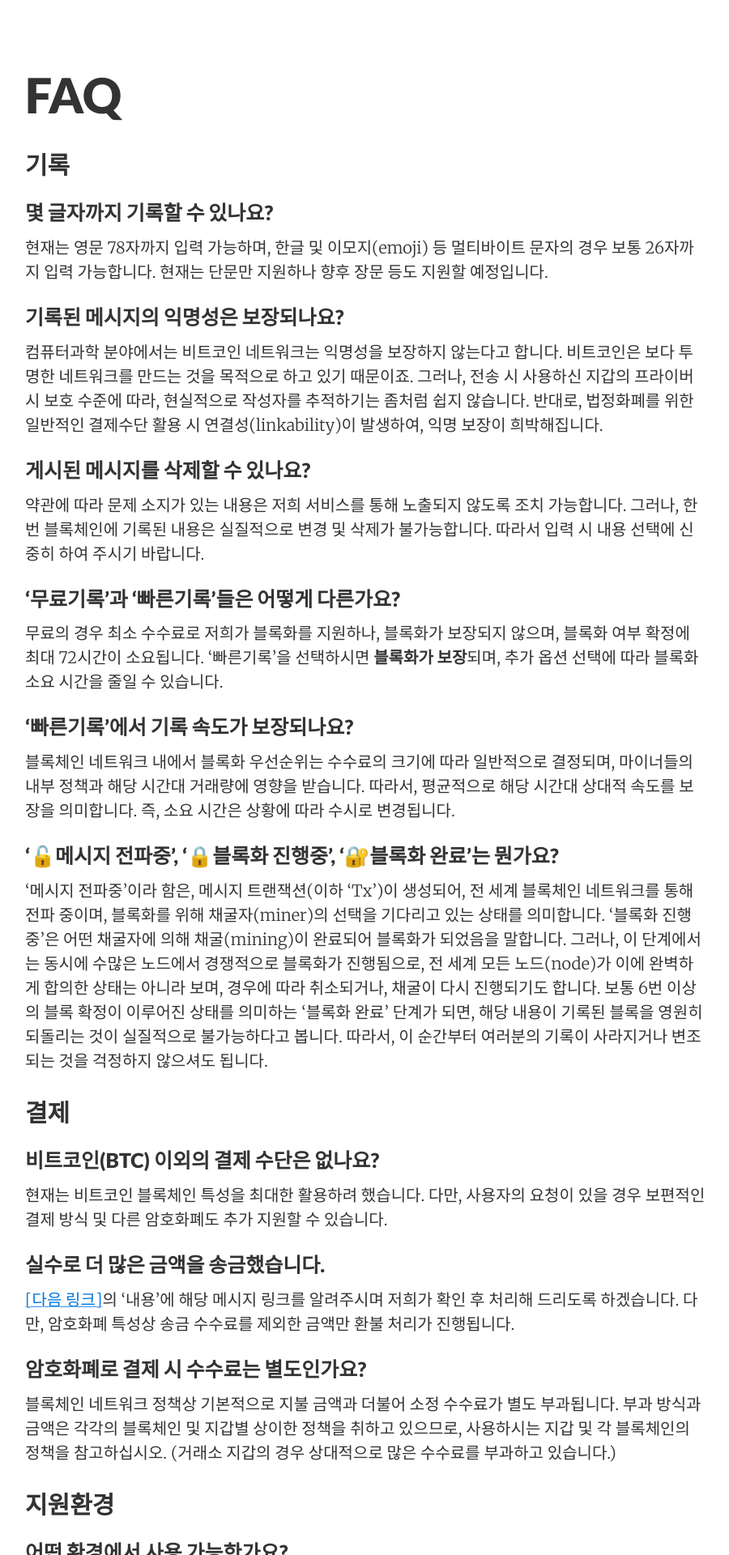
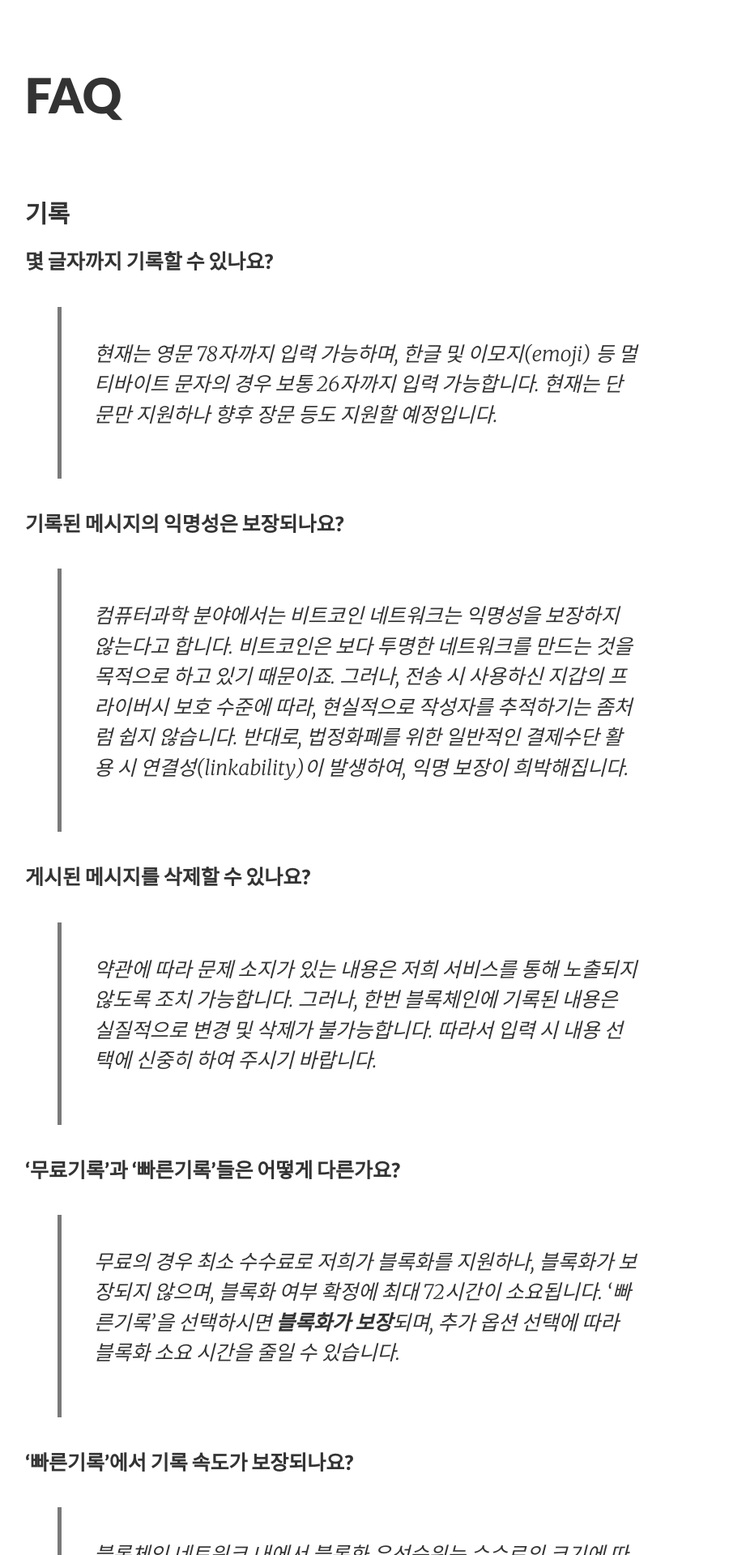
Before and after one commit to foreverit/foreverit.github.io, a Jekyll site: the page built from faq.md, in a window 1280 px wide. Shown: the top 1920 px of the page at 81% size, without its empty margins (189-1089 px from the left). Built offline with Jekyll 4.4.1, drawn with Linux system fonts in a browser that asks for light colours.

Commit message:
Update faq.md

```diff
--- a/faq.md
+++ b/faq.md
@@ -6,58 +6,60 @@ summary:    포에버잇의 자주 묻는 질문을 정리했습니다.
 categories:
 ---
 # FAQ
-
+<br>
 ## 기록
 
 ### 몇 글자까지 기록할 수 있나요?
 
-현재는 영문 78자까지 입력 가능하며, 한글 및 이모지\(emoji\) 등 멀티바이트 문자의 경우 보통 26자까지 입력 가능합니다. 현재는 단문만 지원하나 향후 장문 등도 지원할 예정입니다.
+> 현재는 영문 78자까지 입력 가능하며, 한글 및 이모지\(emoji\) 등 멀티바이트 문자의 경우 보통 26자까지 입력 가능합니다. 현재는 단문만 지원하나 향후 장문 등도 지원할 예정입니다.
 
 ### 기록된 메시지의 익명성은 보장되나요?
 
-컴퓨터과학 분야에서는 비트코인 네트워크는 익명성을 보장하지 않는다고 합니다. 비트코인은 보다 투명한 네트워크를 만드는 것을 목적으로 하고 있기 때문이죠. 그러나, 전송 시 사용하신 지갑의 프라이버시 보호 수준에 따라, 현실적으로 작성자를 추적하기는 좀처럼 쉽지 않습니다. 반대로, 법정화폐를 위한 일반적인 결제수단 활용 시 연결성\(linkability\)이 발생하여, 익명 보장이 희박해집니다.
+> 컴퓨터과학 분야에서는 비트코인 네트워크는 익명성을 보장하지 않는다고 합니다. 비트코인은 보다 투명한 네트워크를 만드는 것을 목적으로 하고 있기 때문이죠. 그러나, 전송 시 사용하신 지갑의 프라이버시 보호 수준에 따라, 현실적으로 작성자를 추적하기는 좀처럼 쉽지 않습니다. 반대로, 법정화폐를 위한 일반적인 결제수단 활용 시 연결성\(linkability\)이 발생하여, 익명 보장이 희박해집니다.
 
 ### 게시된 메시지를 삭제할 수 있나요?
 
-약관에 따라 문제 소지가 있는 내용은 저희 서비스를 통해 노출되지 않도록 조치 가능합니다. 그러나, 한번 블록체인에 기록된 내용은 실질적으로 변경 및 삭제가 불가능합니다. 따라서 입력 시 내용 선택에 신중히 하여 주시기 바랍니다.
+> 약관에 따라 문제 소지가 있는 내용은 저희 서비스를 통해 노출되지 않도록 조치 가능합니다. 그러나, 한번 블록체인에 기록된 내용은 실질적으로 변경 및 삭제가 불가능합니다. 따라서 입력 시 내용 선택에 신중히 하여 주시기 바랍니다.
 
 ### ‘무료기록’과 ‘빠른기록’들은 어떻게 다른가요?
 
-무료의 경우 최소 수수료로 저희가 블록화를 지원하나, 블록화가 보장되지 않으며, 블록화 여부 확정에 최대 72시간이 소요됩니다. ‘빠른기록’을 선택하시면 **블록화가 보장**되며, 추가 옵션 선택에 따라 블록화 소요 시간을 줄일 수 있습니다.
+> 무료의 경우 최소 수수료로 저희가 블록화를 지원하나, 블록화가 보장되지 않으며, 블록화 여부 확정에 최대 72시간이 소요됩니다. ‘빠른기록’을 선택하시면 **블록화가 보장**되며, 추가 옵션 선택에 따라 블록화 소요 시간을 줄일 수 있습니다.
 
 ### ‘빠른기록’에서 기록 속도가 보장되나요?
 
-블록체인 네트워크 내에서 블록화 우선순위는 수수료의 크기에 따라 일반적으로 결정되며, 마이너들의 내부 정책과 해당 시간대 거래량에 영향을 받습니다. 따라서, 평균적으로 해당 시간대 상대적 속도를 보장을 의미합니다. 즉, 소요 시간은 상황에 따라 수시로 변경됩니다.
+> 블록체인 네트워크 내에서 블록화 우선순위는 수수료의 크기에 따라 일반적으로 결정되며, 마이너들의 내부 정책과 해당 시간대 거래량에 영향을 받습니다. 따라서, 평균적으로 해당 시간대 상대적 속도를 보장을 의미합니다. 즉, 소요 시간은 상황에 따라 수시로 변경됩니다.
 
 ### '🔓메시지 전파중', '🔒블록화 진행중', '🔐블록화 완료'는 뭔가요?
 <!--
 ### ‘mempool에만 존재’, ‘mining 시작’, ‘6 confirmed 이상’ 은 뭔가요?
 -->
 
-'메시지 전파중'이라 함은, 메시지 트랜잭션\(이하 ‘Tx’\)이 생성되어, 전 세계 블록체인 네트워크를 통해 전파 중이며, 블록화를 위해 채굴자\(miner\)의 선택을 기다리고 있는 상태를 의미합니다. '블록화 진행중'은 어떤 채굴자에 의해 채굴\(mining\)이 완료되어 블록화가 되었음을 말합니다. 그러나, 이 단계에서는 동시에 수많은 노드에서 경쟁적으로 블록화가 진행됨으로, 전 세계 모든 노드\(node\)가 이에 완벽하게 합의한 상태는 아니라 보며, 경우에 따라 취소되거나, 채굴이 다시 진행되기도 합니다. 보통 6번 이상의 블록 확정이 이루어진 상태를 의미하는 '블록화 완료' 단계가 되면, 해당 내용이 기록된 블록을 영원히 되돌리는 것이 실질적으로 불가능하다고 봅니다. 따라서, 이 순간부터 여러분의 기록이 사라지거나 변조되는 것을 걱정하지 않으셔도 됩니다.
+> '메시지 전파중'이라 함은, 메시지 트랜잭션\(이하 ‘Tx’\)이 생성되어, 전 세계 블록체인 네트워크를 통해 전파 중이며, 블록화를 위해 채굴자\(miner\)의 선택을 기다리고 있는 상태를 의미합니다. '블록화 진행중'은 어떤 채굴자에 의해 채굴\(mining\)이 완료되어 블록화가 되었음을 말합니다. 그러나, 이 단계에서는 동시에 수많은 노드에서 경쟁적으로 블록화가 진행됨으로, 전 세계 모든 노드\(node\)가 이에 완벽하게 합의한 상태는 아니라 보며, 경우에 따라 취소되거나, 채굴이 다시 진행되기도 합니다. 보통 6번 이상의 블록 확정이 이루어진 상태를 의미하는 '블록화 완료' 단계가 되면, 해당 내용이 기록된 블록을 영원히 되돌리는 것이 실질적으로 불가능하다고 봅니다. 따라서, 이 순간부터 여러분의 기록이 사라지거나 변조되는 것을 걱정하지 않으셔도 됩니다.
 <!--
 메시지 트랜잭션\(이하 ‘Tx’\)이 생성되면, 블록체인 네트워크를 통해 전파가 시작되며, 우선 전세계의 블록체인 노드의 mempool\(Memory Pool\)이라는 저장소에서 대기를 하게 되며, 블록화되기 위해 마이너들의 선택을 기다리게 됩니다. 마이너들에 의해서 마이닝이 완료되면, 블록화가 되었다는 것을 의미합니다. 그러나, 이 단계에서는 동시에 수 많은 노드에서 경쟁적으로 블록화 작업이 이루어지는 관계로, 완벽하게 모든 노드가 이에 합의한 상태는 아니라 보며, 경우에 따라서는 취소가 되거나, 재마이닝이 되기도 합니다. 그러나, 그러한 과정이 지속적으로 진행되어, 보통 ‘6+ confirmed’이 이루어졌을 경우에는, 해당 내용이 기록된 블록은 영원히 되돌리는 것이 실질적으로 불가능하다고 봅니다. 따라서, 이 순간부터는 여러분의 기록이 사라지거나 변조되는 것을 걱정하지 않으셔도 됩니다.
 -->
 
+<br>
 ## 결제
 
 ### 비트코인\(BTC\) 이외의 결제 수단은 없나요?
 
-현재는 비트코인 블록체인 특성을 최대한 활용하려 했습니다. 다만, 사용자의 요청이 있을 경우 보편적인 결제 방식 및 다른 암호화폐도 추가 지원할 수 있습니다.
+> 현재는 비트코인 블록체인 특성을 최대한 활용하려 했습니다. 다만, 사용자의 요청이 있을 경우 보편적인 결제 방식 및 다른 암호화폐도 추가 지원할 수 있습니다.
 
 ### 실수로 더 많은 금액을 송금했습니다.
 
-<a href="https://goo.gl/HrKH6N" target="_blank">[다음 링크]</a>의 '내용'에 해당 메시지 링크를 알려주시며 저희가 확인 후 처리해 드리도록 하겠습니다. 다만, 암호화폐 특성상 송금 수수료를 제외한 금액만 환불 처리가 진행됩니다.
+> <a href="https://goo.gl/HrKH6N" target="_blank">[다음 링크]</a>의 '내용'에 해당 메시지 링크를 알려주시며 저희가 확인 후 처리해 드리도록 하겠습니다. 다만, 암호화폐 특성상 송금 수수료를 제외한 금액만 환불 처리가 진행됩니다.
 
 ### 암호화폐로 결제 시 수수료는 별도인가요?
 
-블록체인 네트워크 정책상 기본적으로 지불 금액과 더불어 소정 수수료가 별도 부과됩니다. 부과 방식과 금액은 각각의 블록체인 및 지갑별 상이한 정책을 취하고 있으므로, 사용하시는 지갑 및 각 블록체인의 정책을 참고하십시오. \(거래소 지갑의 경우 상대적으로 많은 수수료를 부과하고 있습니다.\)
+> 블록체인 네트워크 정책상 기본적으로 지불 금액과 더불어 소정 수수료가 별도 부과됩니다. 부과 방식과 금액은 각각의 블록체인 및 지갑별 상이한 정책을 취하고 있으므로, 사용하시는 지갑 및 각 블록체인의 정책을 참고하십시오. \(거래소 지갑의 경우 상대적으로 많은 수수료를 부과하고 있습니다.\)
 
+<br>
 ## 지원환경
 
 ### 어떤 환경에서 사용 가능한가요?
 
-다음과 같은 환경에서 주로 테스트되었습니다.
+> 다음과 같은 환경에서 주로 테스트되었습니다.
 
 * 인터넷 브라우저 @Desktop
 
```
